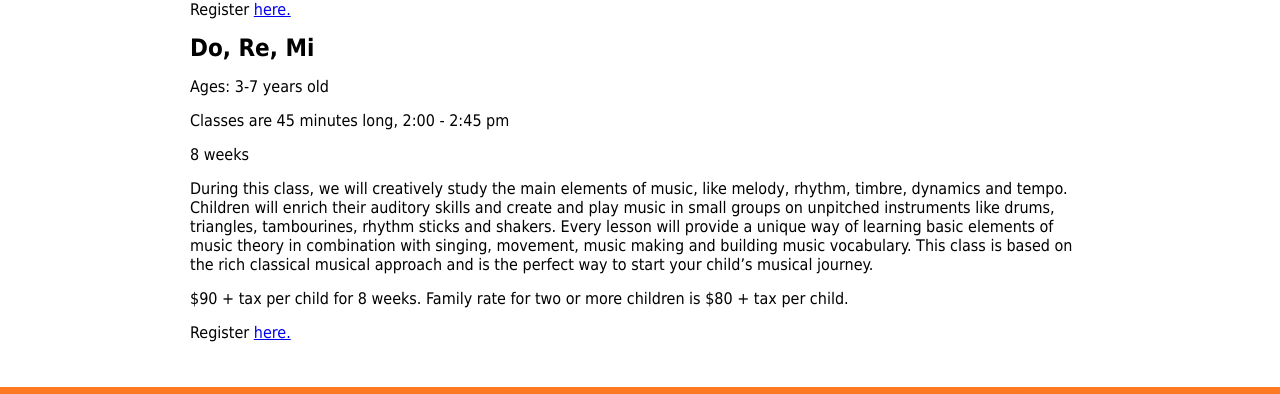
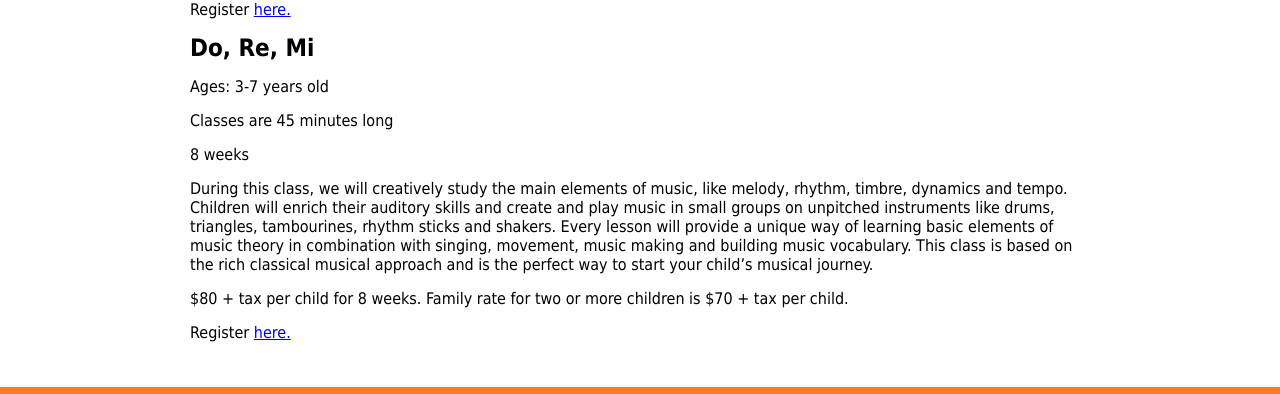
Before and after one commit to ericdebelak/melodia-static, a Jekyll site: the page built from grouplessons.md, in a window 1280 px wide. Shown: the part 743-1137 px from the top of the page. Built offline with Jekyll 4.4.1, drawn with Linux system fonts in a browser that asks for light colours; nearby versions of some CDN libraries.

Commit message:
small text edits

```diff
--- a/grouplessons.md
+++ b/grouplessons.md
@@ -27,13 +27,13 @@ Register <a href="{{ site.url }}/registration" target="_blank">here.</a>
 
 Ages: 3-7 years old
 
-Classes are 45 minutes long, 2:00 - 2:45 pm
+Classes are 45 minutes long
 
 8 weeks
 
 During this class, we will creatively study the main elements of music, like melody, rhythm, timbre, dynamics and tempo. Children will enrich their auditory skills and create and play music in small groups on unpitched instruments like drums, triangles, tambourines, rhythm sticks and shakers. Every lesson will provide a unique way of learning basic elements of music theory in combination with singing, movement, music making and building music vocabulary. This class is based on the rich classical musical approach and is the perfect way to start your child's musical journey.
 
-$90 + tax per child for 8 weeks. Family rate for two or more children is $80 + tax per child.
+$80 + tax per child for 8 weeks. Family rate for two or more children is $70 + tax per child.
 
 Register <a href="{{ site.url }}/registration" target="_blank">here.</a>
 <br />
```
Also changed, not shown: pianolessons.md (+1 -1 lines).
